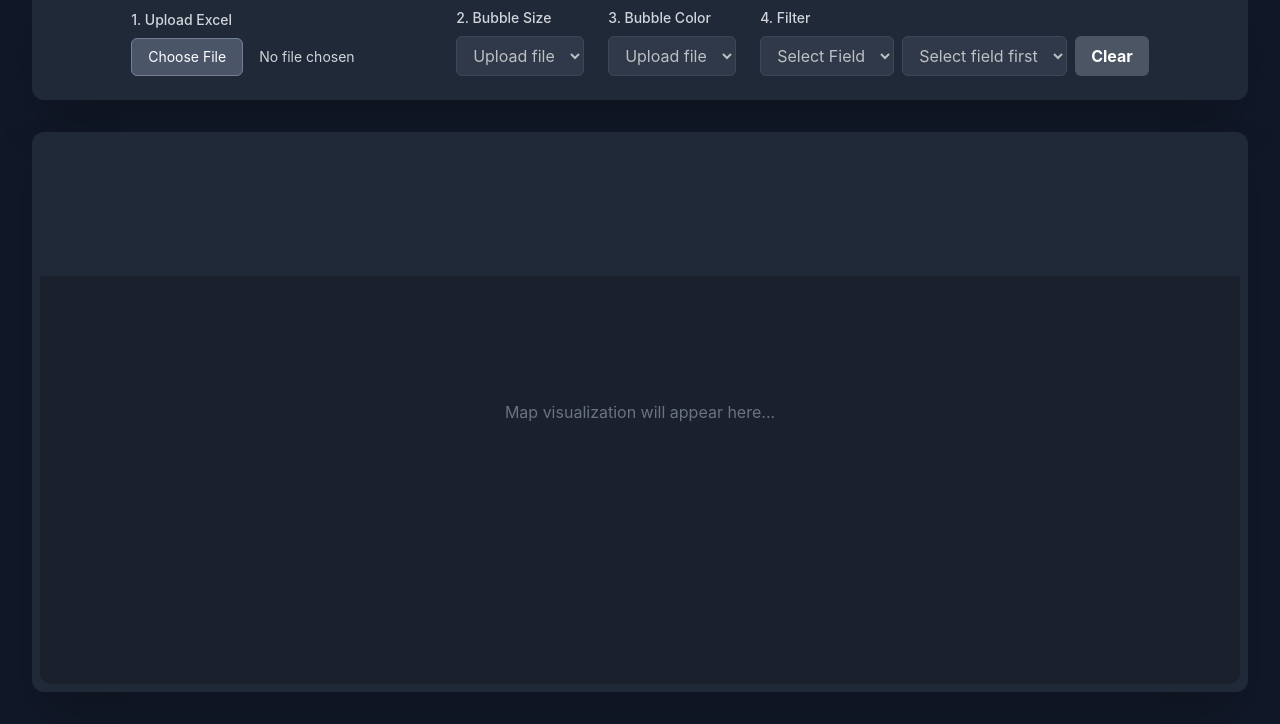
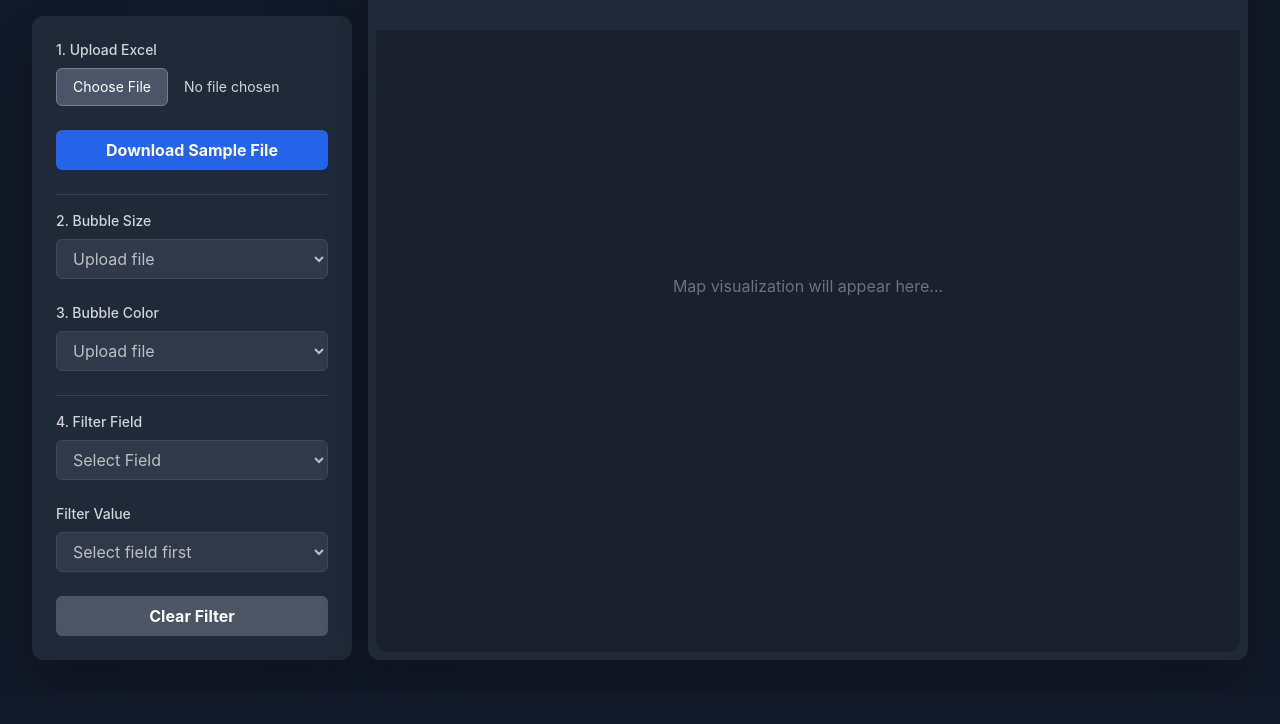
Before and after one commit to jkarnik/Code, a plain HTML site: page index.html in a window 1280 px wide. Shown: the part 120-844 px from the top of the page. After the commit the page ends 812 px from the top, so only its background shows below. Drawn offline with nearby package versions, Linux system fonts and the light colour scheme.

Commit message:
With Claude

```diff
--- a/index.html
+++ b/index.html
@@ -57,57 +57,75 @@
             fill: none;
             transition: stroke 0.3s ease-in-out;
         }
+
     </style>
 </head>
-<body class="bg-gray-900 text-white flex flex-col items-center min-h-screen p-4 sm:p-8">
+<body class="bg-gray-900 text-white min-h-screen p-4 sm:p-8">
 
-    <div class="w-full max-w-7xl mx-auto">
+    <div class="flex h-full">
+        <!-- Left Sidebar Controls -->
+        <div id="sidebar" class="flex-shrink-0 flex flex-col gap-6" style="width: 320px;">
             <!-- Header -->
-        <div class="flex justify-between items-center mb-8">
-            <h1 class="text-4xl font-bold text-gray-100">Dynamic Network Geo-Topology</h1>
-            <button id="download-sample-btn" class="bg-blue-600 hover:bg-blue-500 text-white font-bold py-2 px-4 rounded-md transition duration-200">
+            <div>
+                <h1 class="text-3xl font-bold text-gray-100 mb-2">Dynamic Network Geo-Topology</h1>
+            </div>
+
+            <!-- Controls -->
+            <div class="bg-gray-800 p-6 rounded-xl shadow-2xl flex flex-col gap-6">
+                <div>
+                    <label for="fileInput" class="block text-sm font-medium text-gray-300 mb-2">1. Upload Excel</label>
+                    <input type="file" id="fileInput" accept=".xlsx" class="text-sm text-gray-300 file:mr-4 w-full">
+                </div>
+
+                <div>
+                    <button id="download-sample-btn" class="w-full bg-blue-600 hover:bg-blue-500 text-white font-bold py-2 px-4 rounded-md transition duration-200">
                         Download Sample File
                     </button>
                 </div>
 
-        <!-- Controls -->
-        <div class="bg-gray-800 p-4 sm:p-6 rounded-xl shadow-2xl mb-8 flex flex-col sm:flex-row items-end justify-center gap-4 sm:gap-6 flex-wrap">
-            <div>
-                <label for="fileInput" class="block text-sm font-medium text-gray-300 mb-2">1. Upload Excel</label>
-                <input type="file" id="fileInput" accept=".xlsx" class="text-sm text-gray-300 file:mr-4">
-            </div>
+                <div class="border-t border-gray-700 pt-4">
                     <div>
                         <label for="size-select" class="block text-sm font-medium text-gray-300 mb-2">2. Bubble Size</label>
-                <select id="size-select" class="bg-gray-700 border border-gray-600 rounded-md px-3 py-2 text-white focus:outline-none focus:ring-2 focus:ring-blue-500" disabled><option>Upload file</option></select>
+                        <select id="size-select" class="w-full bg-gray-700 border border-gray-600 rounded-md px-3 py-2 text-white focus:outline-none focus:ring-2 focus:ring-blue-500" disabled><option>Upload file</option></select>
                     </div>
+                </div>
+
                 <div>
                     <label for="color-select" class="block text-sm font-medium text-gray-300 mb-2">3. Bubble Color</label>
-                <select id="color-select" class="bg-gray-700 border border-gray-600 rounded-md px-3 py-2 text-white focus:outline-none focus:ring-2 focus:ring-blue-500" disabled><option>Upload file</option></select>
+                    <select id="color-select" class="w-full bg-gray-700 border border-gray-600 rounded-md px-3 py-2 text-white focus:outline-none focus:ring-2 focus:ring-blue-500" disabled><option>Upload file</option></select>
                 </div>
-            <div class="flex items-end gap-2">
+
+                <div class="border-t border-gray-700 pt-4">
                     <div>
-                    <label for="filter-key-select" class="block text-sm font-medium text-gray-300 mb-2">4. Filter</label>
-                    <select id="filter-key-select" class="bg-gray-700 border border-gray-600 rounded-md px-3 py-2 text-white focus:outline-none focus:ring-2 focus:ring-blue-500" disabled><option value="">Select Field</option></select>
+                        <label for="filter-key-select" class="block text-sm font-medium text-gray-300 mb-2">4. Filter Field</label>
+                        <select id="filter-key-select" class="w-full bg-gray-700 border border-gray-600 rounded-md px-3 py-2 text-white focus:outline-none focus:ring-2 focus:ring-blue-500" disabled><option value="">Select Field</option></select>
                     </div>
+                </div>
+
                 <div>
-                     <label for="filter-value-select" class="block text-sm font-medium text-gray-300 mb-2 invisible">Value</label>
-                    <select id="filter-value-select" class="bg-gray-700 border border-gray-600 rounded-md px-3 py-2 text-white focus:outline-none focus:ring-2 focus:ring-blue-500" disabled><option>Select field first</option></select>
+                    <label for="filter-value-select" class="block text-sm font-medium text-gray-300 mb-2">Filter Value</label>
+                    <select id="filter-value-select" class="w-full bg-gray-700 border border-gray-600 rounded-md px-3 py-2 text-white focus:outline-none focus:ring-2 focus:ring-blue-500" disabled><option>Select field first</option></select>
                 </div>
+
                 <div>
-                     <label class="block text-sm font-medium text-gray-300 mb-2 invisible">Action</label>
-                    <button id="filter-clear-btn" class="bg-gray-600 hover:bg-gray-500 text-white font-bold py-2 px-4 rounded-md transition duration-200" disabled>Clear</button>
+                    <button id="filter-clear-btn" class="w-full bg-gray-600 hover:bg-gray-500 text-white font-bold py-2 px-4 rounded-md transition duration-200" disabled>Clear Filter</button>
                 </div>
             </div>
         </div>
 
+        <!-- Resize Handle -->
+        <div id="resize-handle"></div>
+
         <!-- Visualization Container -->
-        <div id="vis-wrapper" class="w-full bg-gray-800 rounded-xl shadow-2xl p-2 relative flex flex-col" style="height: 70vh;">
-             <div id="cloud-area" class="w-full h-1/4"></div>
-             <div id="map-container" class="w-full h-3/4 rounded-b-xl"></div>
+        <div class="flex-1 flex flex-col" style="margin-left: 1rem;">
+            <div id="vis-wrapper" class="w-full h-full bg-gray-800 rounded-xl shadow-2xl p-2 relative flex flex-col" style="min-height: 80vh;">
+                <div id="cloud-area" style="height: 15%;"></div>
+                <div id="map-container" style="height: 85%;" class="rounded-b-xl"></div>
                 <div id="placeholder" class="absolute inset-0 flex items-center justify-center text-gray-500 z-0">
                     <p>Map visualization will appear here...</p>
                 </div>
                 <svg id="overlay-svg"></svg>
+            </div>
         </div>
     </div>
 
@@ -127,6 +145,8 @@
         const cloudArea = d3.select("#cloud-area");
         const visWrapper = document.getElementById('vis-wrapper');
         const overlaySvg = d3.select("#overlay-svg");
+        const sidebar = document.getElementById('sidebar');
+        const resizeHandle = document.getElementById('resize-handle');
 
         let rawData = [], filteredData = [];
         let map, siteSvg, nodeElements;
@@ -134,6 +154,33 @@
         let uplinkHealthHeader;
         let connectorColorScale = () => '#64748b';
         let appHealthData = new Map();
+
+        // Sidebar resize functionality
+        let isResizing = false;
+        resizeHandle.addEventListener('mousedown', (e) => {
+            isResizing = true;
+            document.body.style.cursor = 'col-resize';
+            document.body.style.userSelect = 'none';
+        });
+
+        document.addEventListener('mousemove', (e) => {
+            if (!isResizing) return;
+            const newWidth = e.clientX - sidebar.getBoundingClientRect().left;
+            if (newWidth >= 250 && newWidth <= 600) {
+                sidebar.style.width = newWidth + 'px';
+                if (map) {
+                    setTimeout(() => map.invalidateSize(), 0);
+                }
+            }
+        });
+
+        document.addEventListener('mouseup', () => {
+            if (isResizing) {
+                isResizing = false;
+                document.body.style.cursor = '';
+                document.body.style.userSelect = '';
+            }
+        });
 
 
         // --- EVENT LISTENERS ---
@@ -346,7 +393,7 @@
             const uniqueApps = [...new Set(rawData.map(d => d[appHeader]))];
 
             const cloudAreaWidth = visWrapper.clientWidth;
-            const cloudAreaHeight = visWrapper.clientHeight / 4;
+            const cloudAreaHeight = visWrapper.clientHeight * 0.15;
 
             const xScale = d3.scalePoint()
                 .domain(uniqueApps)
@@ -463,7 +510,7 @@
 
             // Update splines
             const appHeader = Object.keys(rawData[0]).find(h => h.toLowerCase() === 'app');
-            const mapTopOffset = visWrapper.clientHeight / 4;
+            const mapTopOffset = visWrapper.clientHeight * 0.15;
 
             overlaySvg.selectAll('.connector-path')
                 .data(filteredData, d => d.id)
```
Lines whose indentation alone changed are shown as unchanged.
